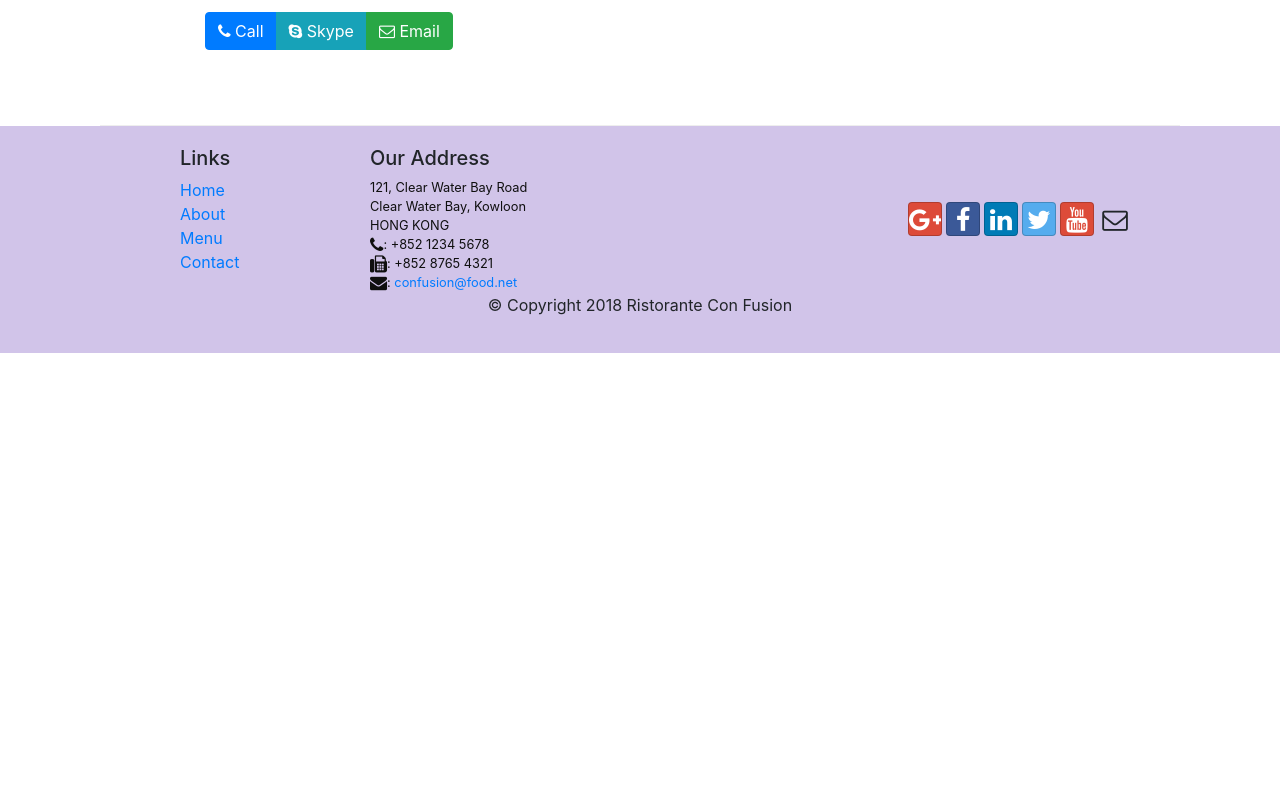
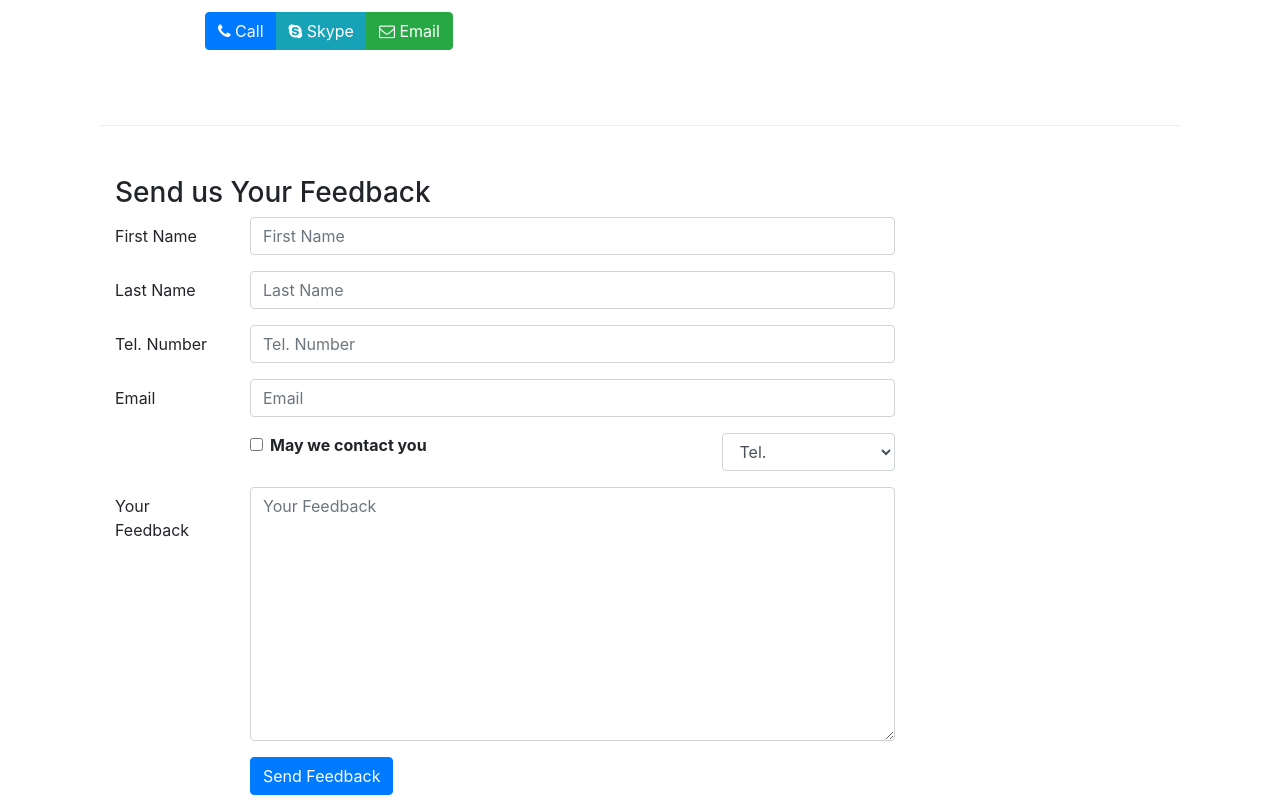
Before and after one commit to Anis-Dhaoui/full-stack-with-react, a React (Create React App) app in the folder React/confusion/: page /contactus in a window 1280 px wide. Shown: the part 680-1480 px from the top of the page. Before the commit the page ends 1033 px from the top, so only its background shows below. Built offline with nearby package versions, Linux system fonts and the light colour scheme.

Commit message:
Controlled Forms

```diff
--- a/React/confusion/src/components/ContactComponent.js
+++ b/React/confusion/src/components/ContactComponent.js
@@ -1,8 +1,40 @@
-import React from 'react';
-import { Breadcrumb, BreadcrumbItem } from 'reactstrap';
+import React, { Component } from 'react';
+import { Breadcrumb, BreadcrumbItem, Form, FormGroup, Label, Input, Button, Col } from 'reactstrap';
 import { Link } from 'react-router-dom';
 
-function Contact(){
+class Contact extends Component{
+
+    constructor(props){
+        super(props);
+        this.state = {
+            firstName: '',
+            lastName: '',
+            telNum: '',
+            email: '',
+            agree: false,
+            contactType: 'tel',
+            message: ''
+        };
+        this.handleSubmit = this.handleSubmit.bind(this);
+        this.handleInputChange = this.handleInputChange.bind(this);
+    };
+    handleSubmit(event) {
+        console.log('Current State is: ' + JSON.stringify(this.state));
+        alert('Current State is: ' + JSON.stringify(this.state));
+        event.preventDefault();
+    };
+
+    handleInputChange(event) {
+        const target = event.target;
+        const value = target.type === 'checkbox' ? target.checked : target.value;
+        const name = target.name;
+
+        this.setState({
+          [name]: value
+        });
+    }
+
+    render(){
         return(
             <div className="container">
                 <div className="row">
@@ -40,9 +72,70 @@
                         </div>
                     </div>
                 </div>
+                <div className="row row-content">
+                    <div className="col-12">
+                        <h3>Send us Your Feedback</h3>
+                    </div>
+                    <div className="col-12 col-md-9">
+                        <Form onSubmit={this.handleSubmit}>
+                            <FormGroup row>
+                            <Label htmlFor="firstName" md={2}>First Name</Label>
+                                <Col md={10}>
+                                    <Input type="text" name="firstName" id="firstName" placeholder="First Name" value={this.state.firstName} onChange={this.handleInputChange} />
+                                </Col>
+                            </FormGroup>
+                            <FormGroup row>
+                                <Label htmlFor="lastName" md={2}>Last Name</Label>
+                                <Col md={10}>
+                                    <Input type="text" name="lastName" id="LastName" placeholder="Last Name" value={this.state.lastName} onChange={this.handleInputChange} />
+                                </Col>
+                            </FormGroup>
+                            <FormGroup row>
+                                <Label htmlFor="telNum" md={2}>Tel. Number</Label>
+                                <Col md={10}>
+                                    <Input type="tel" name="telNum" id="TelNum" placeholder="Tel. Number" value={this.state.telNum} onChange={this.handleInputChange} />
+                                </Col>
+                            </FormGroup>
+                            <FormGroup row>
+                                <Label htmlFor="email" md={2}>Email</Label>
+                                <Col md={10}>
+                                    <Input type="email" name="email" id="email" placeholder="Email" value={this.state.email} onChange={this.handleInputChange} />
+                                </Col>
+                            </FormGroup>
+                            <FormGroup row>
+                                <Col md={{size: 6, offset:2}}>
+                                    <FormGroup check>
+                                        <Label check>
+                                            <Input type="checkbox" name="agree" id="agree" value={this.state.agree} onChange={this.handleInputChange} />
+                                            <strong>May we contact you</strong>
+                                        </Label>
+                                    </FormGroup>
+                                </Col>
+                                <Col md={{size: 3, offset: 1}}>
+                                    <Input type="select" name="contactType" id="contactType" value={this.state.contactType} onChange={this.handleInputChange}>
+                                        <option>Tel.</option>
+                                        <option>Email</option>
+                                    </Input>
+                                </Col>
+                            </FormGroup>
+                            <FormGroup row>
+                                <Label htmlFor="message" md={2}>Your Feedback</Label>
+                                <Col md={10}>
+                                    <Input type="textarea" rows="10" name="message" id="message" placeholder="Your Feedback" value={this.state.message} onChange={this.handleInputChange}/>
+                                </Col>
+                            </FormGroup>
+                            <FormGroup row>
+                                <Col md={{size: 3, offset:2}}>
+                                    <Button type="submit" color="primary">Send Feedback</Button>
+                                </Col>
+                            </FormGroup>
+                        </Form>
+                    </div>
+                </div>
             </div>
 
         );
+    }
 };
 
 export default Contact;
```
Lines whose indentation alone changed are shown as unchanged.
